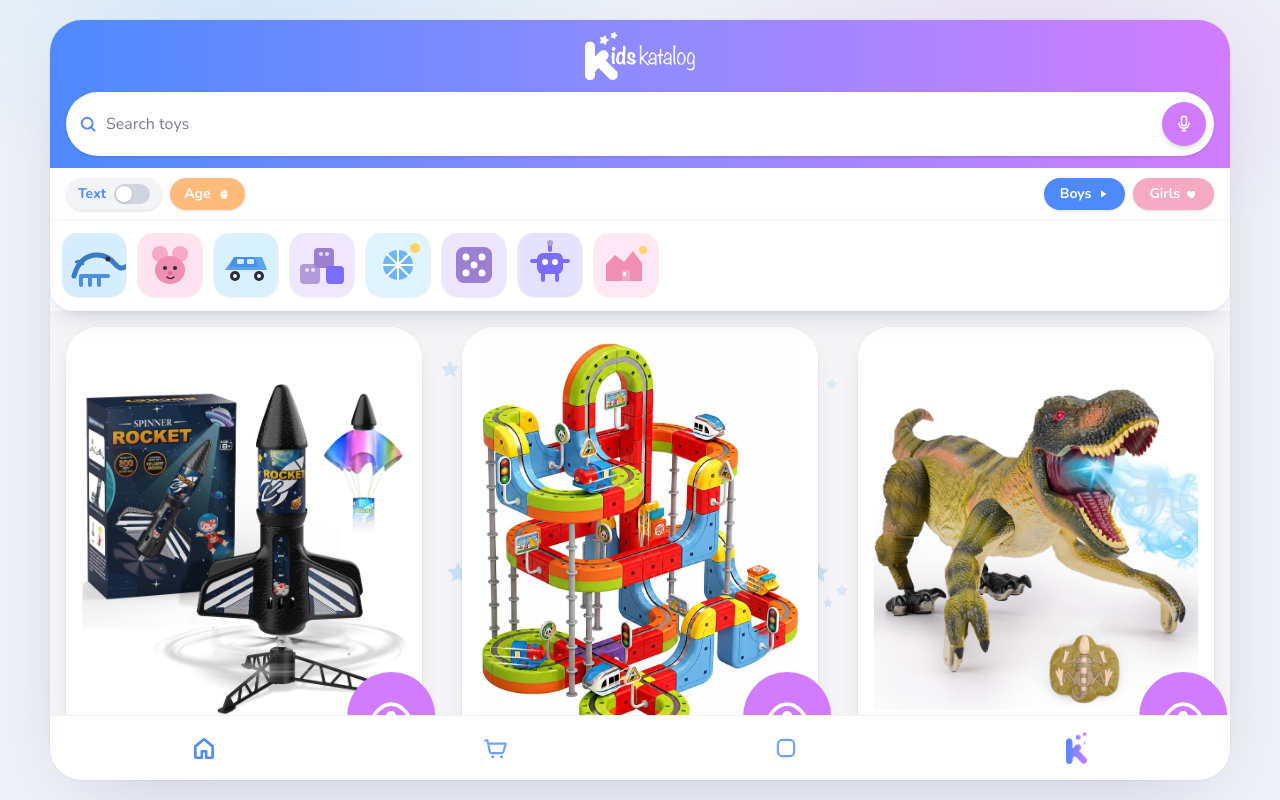
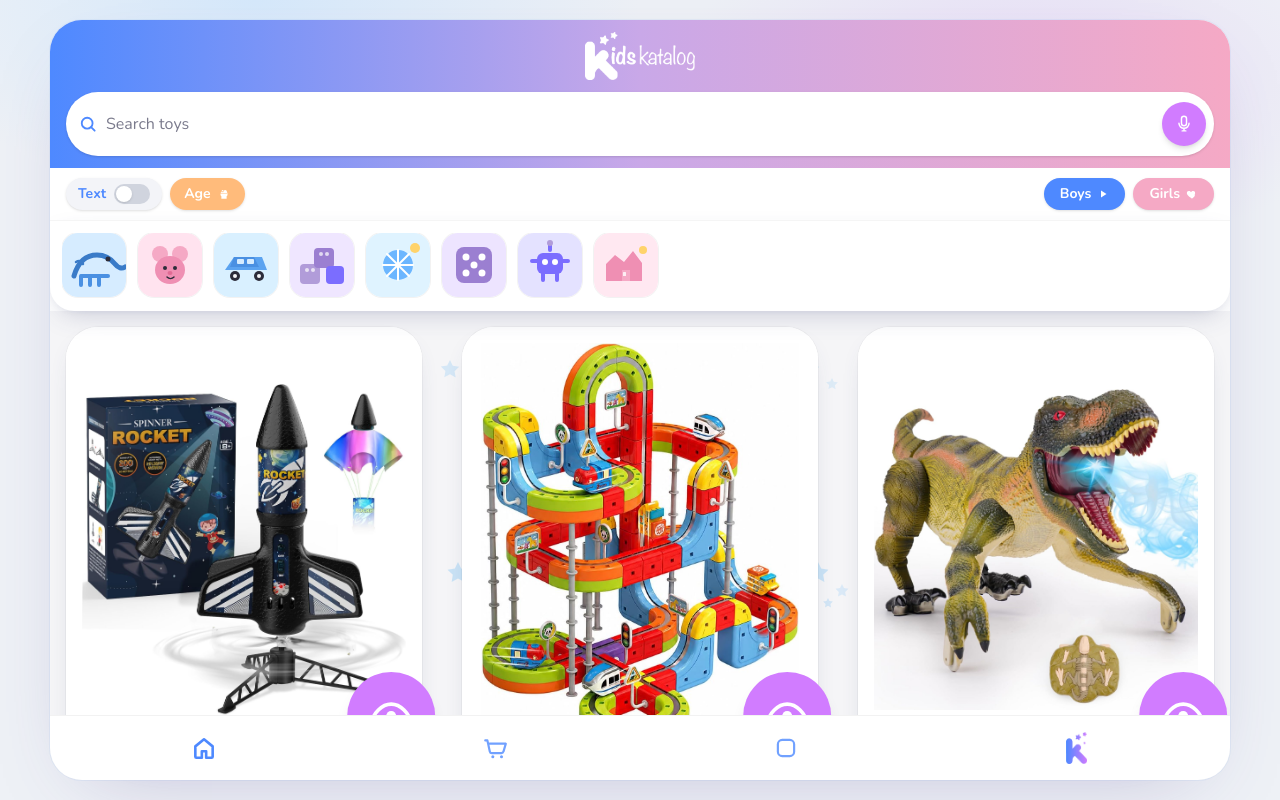
Before and after one commit to chastonbaggett-maker/kidskatalog, a Next.js app: page /shop in a window 1280 px wide. Built offline with nearby package versions, Linux system fonts and the light colour scheme.

Commit message:
Shift default header gradient from purple to girls pink
Keep the blue start; end the brand gradient on the Girls chip pink for both/default accent.

```diff
--- a/src/app/globals.css
+++ b/src/app/globals.css
@@ -16,8 +16,8 @@
   --ink-soft: #7a7a8c;
   --background: var(--bg);
   --foreground: var(--ink);
-  --header-grad: linear-gradient(90deg, #4e89ff 0%, #8f8bff 50%, #d17cff 100%);
-  --header-grad-alt: linear-gradient(180deg, #d17cff 0%, #8f8bff 45%, #4e89ff 100%);
+  --header-grad: linear-gradient(90deg, #4e89ff 0%, #c9a8e8 50%, #f5a9c5 100%);
+  --header-grad-alt: linear-gradient(180deg, #f5a9c5 0%, #c9a8e8 45%, #4e89ff 100%);
   /* Gender filter chips stay fixed even when site accents remap */
   --boys-chip: #4e89ff;
   --girls-chip: #f5a9c5;
@@ -57,8 +57,8 @@ html[data-accent="both"] {
   --pink: #f5a9c5;
   --pink-deep: #ef8fb3;
   --lavender: #ebe4f7;
-  --header-grad: linear-gradient(90deg, #4e89ff 0%, #8f8bff 50%, #d17cff 100%);
-  --header-grad-alt: linear-gradient(180deg, #d17cff 0%, #8f8bff 45%, #4e89ff 100%);
+  --header-grad: linear-gradient(90deg, #4e89ff 0%, #c9a8e8 50%, #f5a9c5 100%);
+  --header-grad-alt: linear-gradient(180deg, #f5a9c5 0%, #c9a8e8 45%, #4e89ff 100%);
 }
 
 @theme inline {
```
